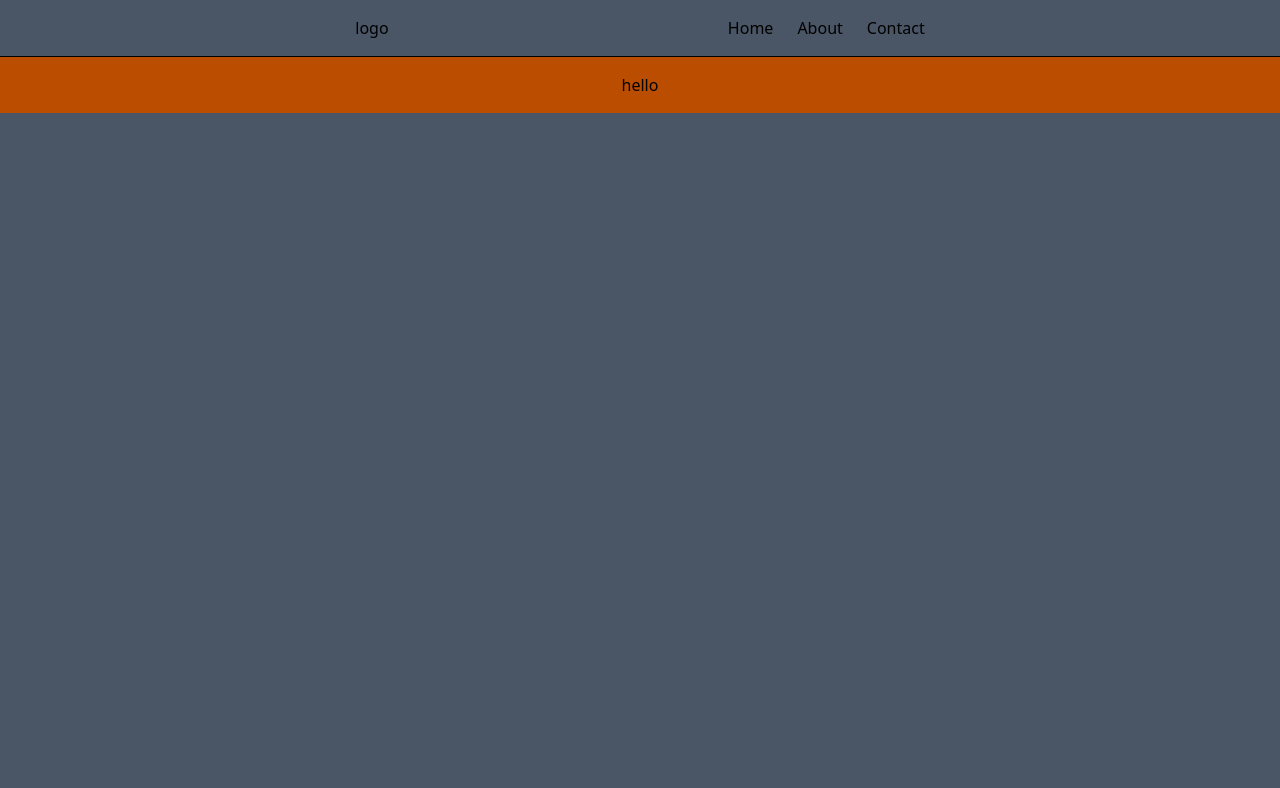
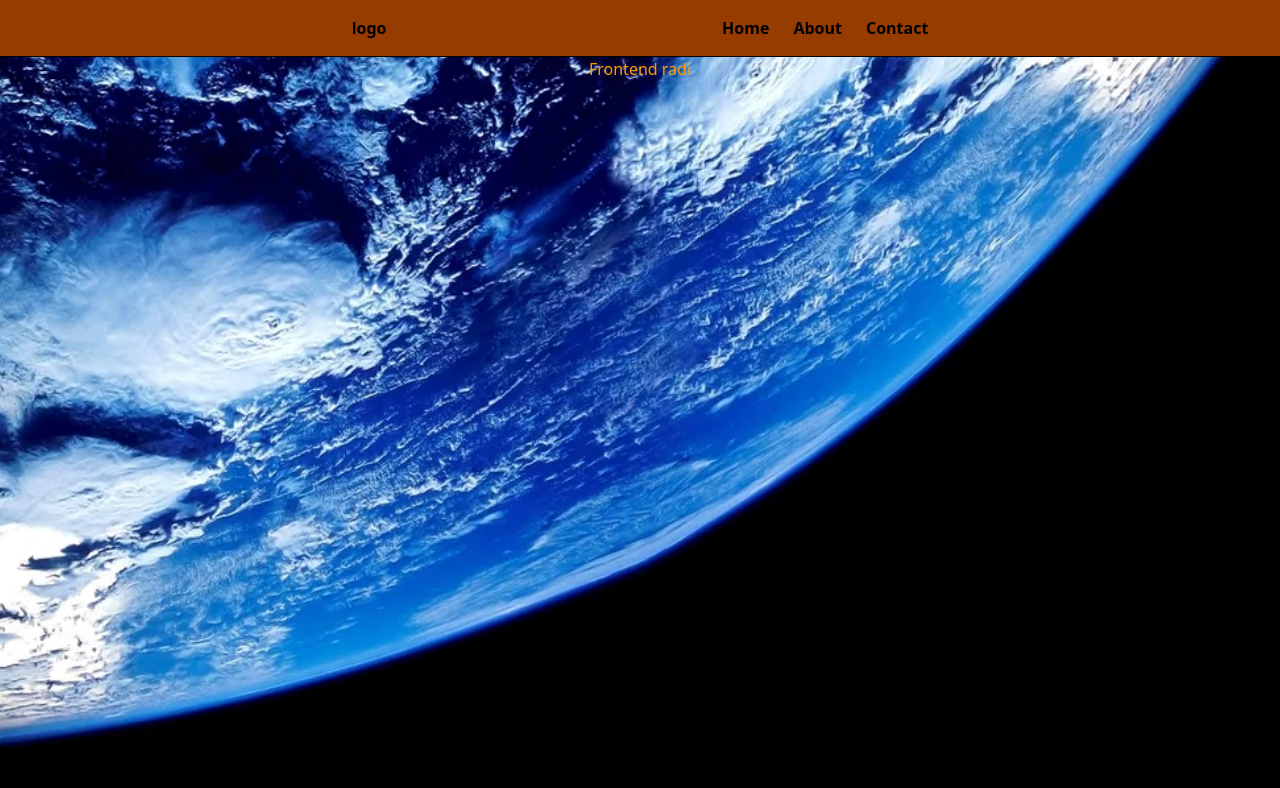
Before and after one commit to tohi1986/template, a React (Vite) app in the folder client/: page / in a window 1280 px wide. Shown: the top 788 px of the page. Built offline with nearby package versions, Linux system fonts and the light colour scheme; no server answers.

Commit message:
fixed and updated

```diff
--- a/client/src/App.tsx
+++ b/client/src/App.tsx
@@ -3,7 +3,7 @@ import Home from "./pages/Home";
 
 function App() {
   return (
-    <div className="min-h-screen bg-gray-600">
+    <div className="min-h-screen bg-[url('/bg.jpg')] bg-cover bg-center">
       <Header />
       <Home />
     </div>
--- a/client/src/components/Header.tsx
+++ b/client/src/components/Header.tsx
@@ -1,6 +1,6 @@
 function Header() {
   return (
-    <header className="flex items-center justify-evenly p-4 border-b">
+    <header className="bg-amber-800 font-semibold flex items-center justify-evenly p-4 border-b">
         <h1>logo</h1>
       {/* mobile menu icon */}
       <button className="md:hidden">☰</button>
--- a/client/src/pages/Home.tsx
+++ b/client/src/pages/Home.tsx
@@ -1,11 +1,18 @@
-function Home() {
+import { useEffect, useState } from "react";
+
+export default function Home() {
+  const [msg, setMsg] = useState("");
+
+  useEffect(() => {
+    fetch("http://localhost:5000/health")
+      .then(res => res.json())
+      .then(data => setMsg(data.message));
+  }, []);
+
   return (
-    <main className="bg-amber-700 p-4 flex flex-col gap-6 md:items-center">
-
-      <h1>hello</h1>
-
-    </main>
+    <div className="flex flex-col items-center justify-center">
+      <h1 className="text-amber-500">Frontend radi</h1>
+      <p className="text-amber-500">{msg}</p>
+    </div>
   );
 }
-
-export default Home;
```
Also changed, not shown: client/public/bg.jpg (added), 1 other file (tests, documents, lock files or other folders).
